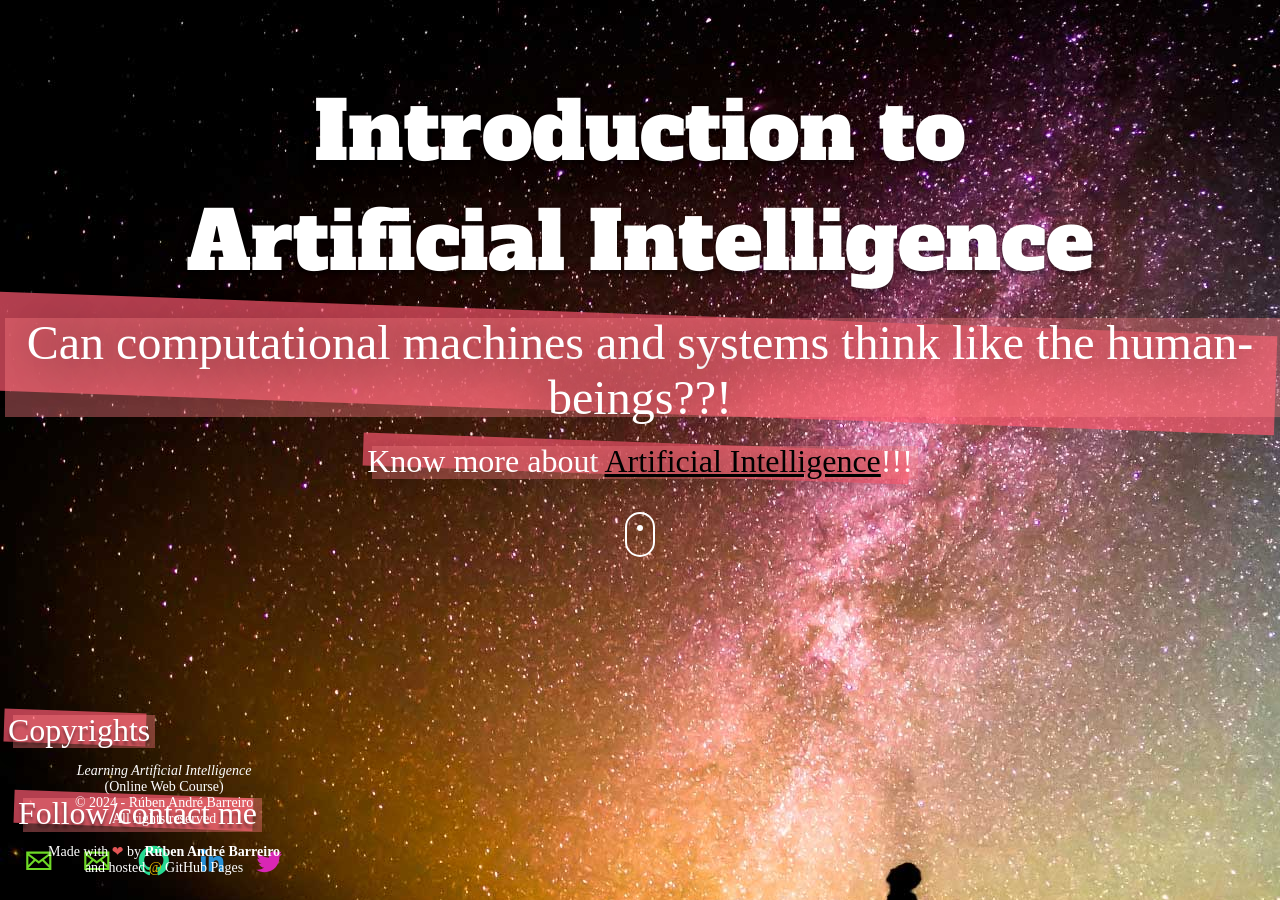
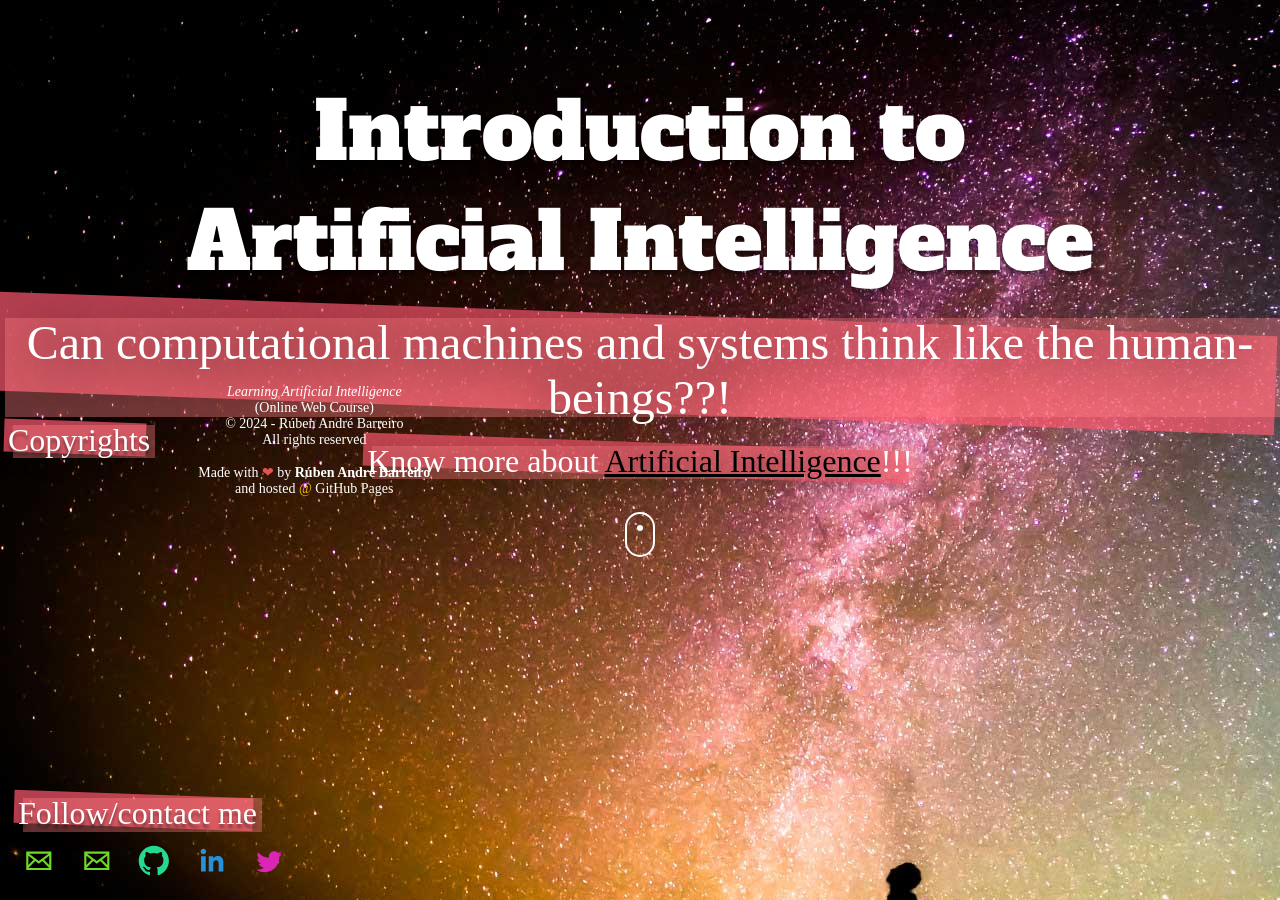
Before and after one commit to learning-artificial-intelligence/learning-artificial-intelligence.github.io, a Jekyll site: the page built from index.html, in a window 1280 px wide. Built offline with Jekyll 4.4.1, drawn with Linux system fonts in a browser that asks for light colours; nearby versions of some CDN libraries; some web fonts are replaced.

Commit message:
Some minor changes added
Some minor changes added

```diff
--- a/assets/css/custom/examples copia.css
+++ b/assets/css/custom/examples copia.css
@@ -295,7 +295,11 @@ p{
 #copyrights-menu{
 	position:fixed;
 	bottom: 10px;
-	margin: auto;
+	display: flex;
+	justify-content: center;
+	align-items: center;
+	text-align: center;
+	min-height: 100vh;
 	z-index: 999;
  }
 
--- a/assets/css/custom/examples.css
+++ b/assets/css/custom/examples.css
@@ -102,7 +102,11 @@ p{
 #copyrights-menu{
 	position:fixed;
 	bottom: 10px;
-	margin: auto;
+	display: flex;
+	justify-content: center;
+	align-items: center;
+	text-align: center;
+	min-height: 100vh;
 	z-index: 999;
  }
 
--- a/assets/css/custom/examples_backup_5_3_17.css
+++ b/assets/css/custom/examples_backup_5_3_17.css
@@ -295,7 +295,11 @@ p{
 #copyrights-menu{
 	position:fixed;
 	bottom: 10px;
-	margin: auto;
+	display: flex;
+	justify-content: center;
+	align-items: center;
+	text-align: center;
+	min-height: 100vh;
 	z-index: 999;
  }
 
```
